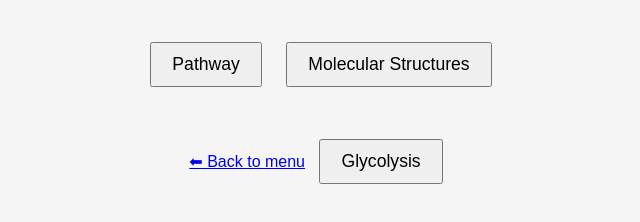
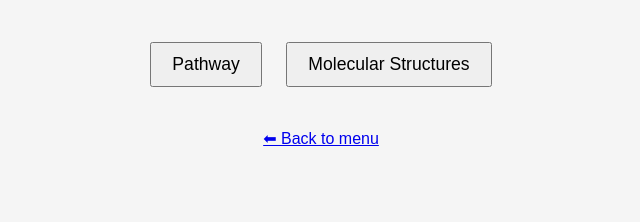
Before and after one commit to kristian-a11y/respiration-structure-quiz, a plain HTML site: page pathway.html in a window 1280 px wide. Shown: the whole page, without its empty margins (319-959 px from the left). Drawn offline with Linux system fonts and the light colour scheme.

Commit message:
Update pathway.html

```diff
--- a/pathway.html
+++ b/pathway.html
@@ -35,6 +35,3 @@
 
 </body>
 </html>
-<button onclick="choosePathway('glycolysis')">
-  Glycolysis
-</button>
```
Lines whose indentation alone changed are shown as unchanged.
